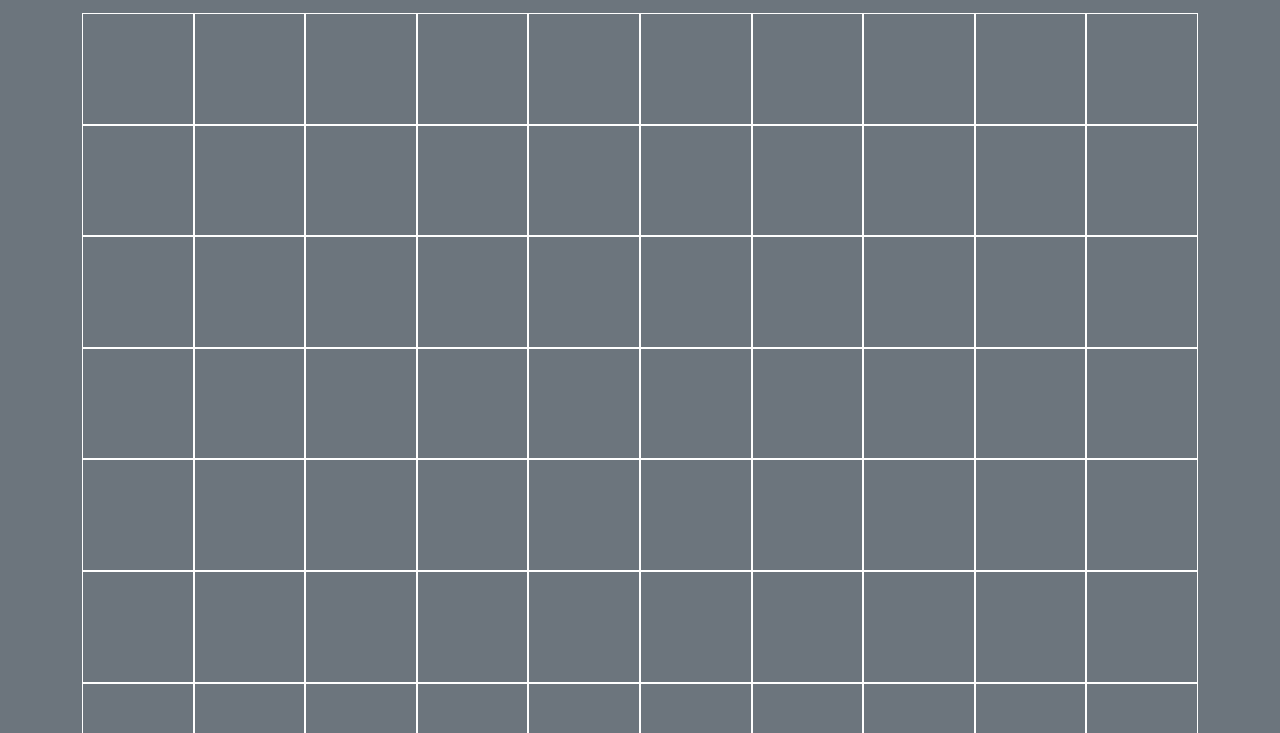
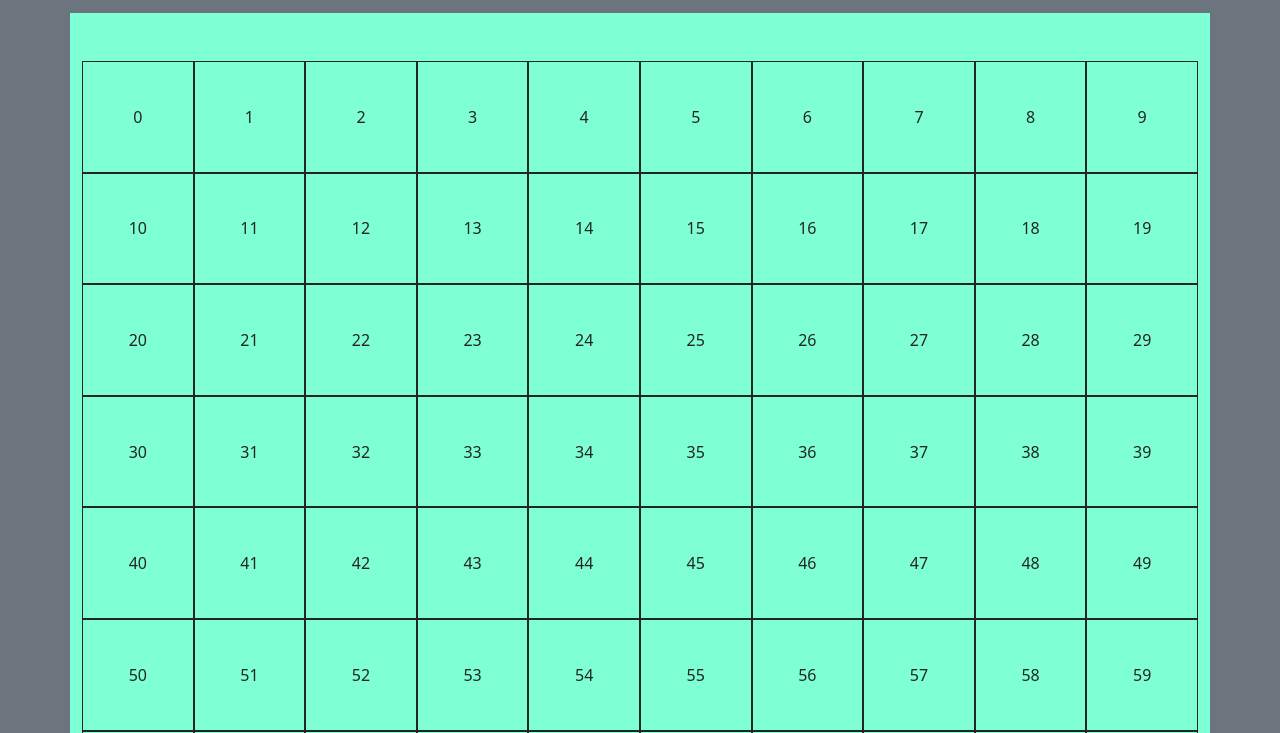
Before and after one commit to PietroMarilei/js-campominato-grid, a plain HTML site: page index.html in a window 1280 px wide. Shown: the part 67-800 px from the top of the page. Drawn offline with nearby package versions, Linux system fonts and the light colour scheme.

Commit message:
working table

```diff
--- a/assets/css/style.css
+++ b/assets/css/style.css
@@ -4,8 +4,17 @@
     box-sizing: border-box;
 }
 
+.container {
+    background-color: aquamarine;
+    padding: 3rem;
+}
+
 .cell {
     width: calc(100% / 10);
     aspect-ratio: 1;
-    border: 1px solid white;
+    border: 1px solid;
+
+    display: flex;
+    justify-content: center;
+    align-items: center;
 }
--- a/assets/js/main.js
+++ b/assets/js/main.js
@@ -8,20 +8,19 @@ Quando l'utente clicca su ogni cella, la cella cliccata si colora di azzurro ed
 // devo generare una cella x 100 volte
 const containerElement = document.querySelector('.container')
 // seleziono il container dalla DOM
-// perché se usavogetElementByClassName non va ?
+// perché se usavo getElementByClassName non va ? perché InnerHTML non gli piace
+
 
 
 const numbOfCells = 100
 
 for (let i = 0; i < numbOfCells; i++) {
-    const thisCell = numbOfCells[i];
-
-    const cellCreator = `<div class="cell"></div>`;
+    const cellCreator = `<div class="cell t">${i}</div>`;
     // creo una variabile con dentro una stringa che ha proprio il markUp giusto
+    // ci scrivo giá il numero con TL che é lo stesso di i
     containerElement.innerHTML += cellCreator
-
+    // scrivodentro a container il markup
 }
-// devo scriverci all'interno un numero progressivo
 
 
 // Quando l'utente clicca su ogni cella, la cella cliccata si colora di azzurro ed emetto un messaggio in console con il numero della cella cliccata.
```
Also changed, not shown: index.html (+1 -0 lines).
